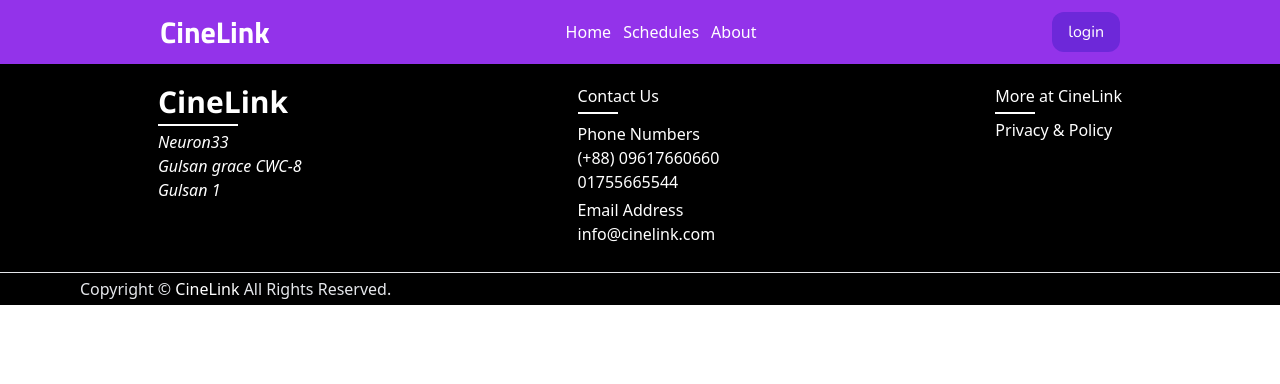
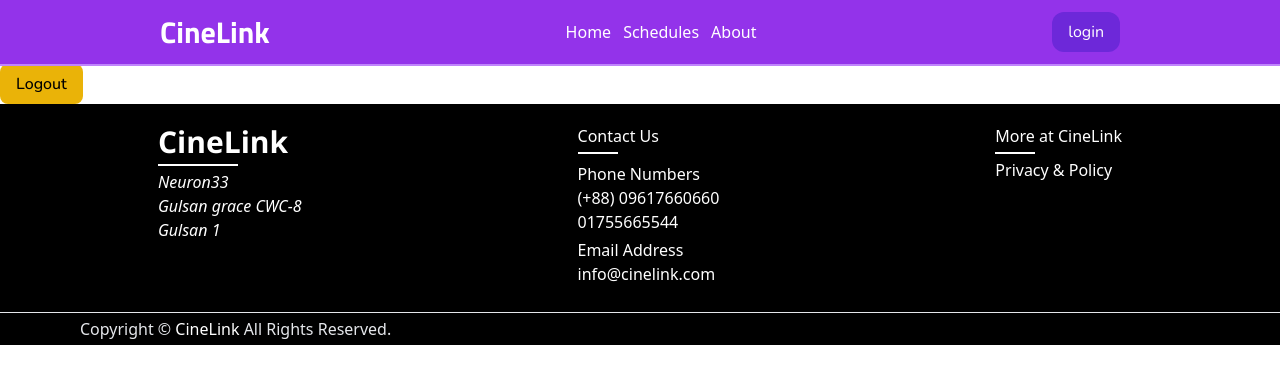
Before and after one commit to Praptomark/CineLinkFrontend, a SvelteKit app: page /forAuthenticated/profile in a window 1280 px wide. Shown: the top 384 px of the page. Built offline with nearby package versions, Linux system fonts and the light colour scheme; a web font is replaced by a local one.

Commit message:
fixed some issue in auth system

```diff
--- a/src/lib/movie_card.svelte
+++ b/src/lib/movie_card.svelte
@@ -5,7 +5,7 @@
 </script>
 
 <div class="snap-center flex flex-col gap-1 w-[11rem] h-[17rem]">
-    <a href={movie_link} class="rounded-lg w-full h-full overflow-hidden">
+    <a href={movie_link} target="_blank" class="rounded-lg w-full h-full overflow-hidden">
         <img src="http://127.0.0.1:8000/{movie_poster}" alt="movie poster" class="rounded-lg w-full h-full hover:scale-105 hover:transition hover:duration-300 hover:ease-in-out object-cover object-center">
     </a>
     <p class="font-opensans font-medium">{movie_title}</p>
--- a/src/lib/schedule_card.svelte
+++ b/src/lib/schedule_card.svelte
@@ -31,7 +31,7 @@
     class="flex items-center w-[80rem] h-[15rem] border-2 rounded-lg py-3 border-violet-400 justify-around font-opensans bg-slate-700 text-white font-medium"
 >
     <a
-        href={movie_link}
+        href={movie_link} target="_blank"
         class="rounded-lg w-[11rem] h-full overflow-hidden border border-white"
     >
         <img
--- a/src/routes/+layout.svelte
+++ b/src/routes/+layout.svelte
@@ -4,7 +4,7 @@
 </script>
 
 
-<nav class="fixed w-full flex items-center justify-around bg-purple-600 text-white p-3 -mt-[4rem] z-50">
+<nav class="fixed w-full flex items-center justify-around bg-purple-600 text-white p-3 -mt-[4rem] z-50 border-b-2 border-b-purple-400">
     <h1 class="font-titilliumweb text-3xl font-bold cursor-default">CineLink</h1>
     <ul class="flex items-center justify-around gap-3 font-medium">
         <li><a class="hover:underline hover:underline-offset-4 active:no-underline" href="/">Home</a></li>
--- a/src/routes/forAuthenticated/profile/+page.svelte
+++ b/src/routes/forAuthenticated/profile/+page.svelte
@@ -0,0 +1,31 @@
+<script>
+    async function logout() {
+        // Get the token from local storage
+        const token = localStorage.getItem("token");
+
+        // Make the API request to logout
+        const response = await fetch("http://127.0.0.1:8000/api/logout/", {
+            method: "POST", // or 'DELETE' depending on your server implementation
+            headers: {
+                "Content-Type": "application/json",
+                "Authorization": `Token ${token}`,
+            },
+        });
+
+        // Check if the response status is 200
+        if (response.status === 200) {
+            // Logout successful, delete from local storage and cookie storage
+            localStorage.removeItem("token");
+            // Additional code for clearing cookies if needed
+            // document.cookie = "";
+
+            console.log("Logout successful");
+        }
+    }
+</script>
+
+<button
+    on:click={logout}
+    class="py-2 px-4 rounded-lg bg-yellow-500 font-medium font-nunito"
+    >Logout</button
+>
```
